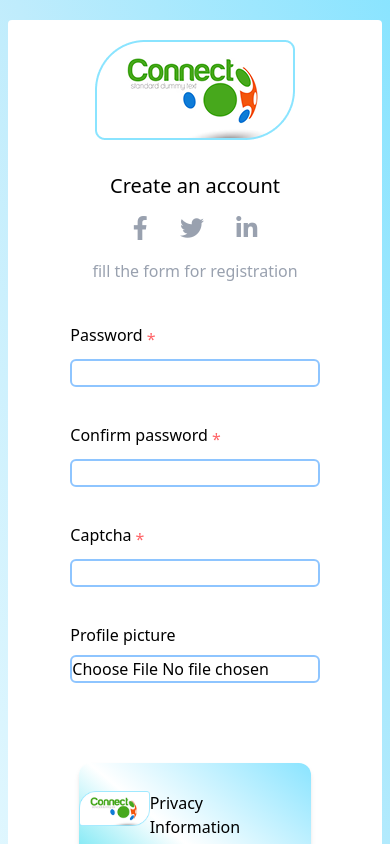
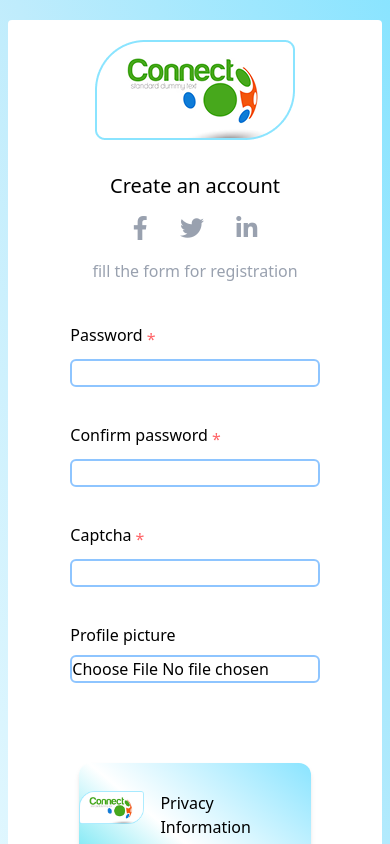
Before and after one commit to Heryakos-Technology/BIZEthio-frontend, a Vue app: page /next in a window 390 px wide. Shown: the top 844 px of the page. Built offline with nearby package versions, Linux system fonts and the light colour scheme.

Commit message:
corrections on responsiveness

```diff
--- a/src/views/Users/NextPage.vue
+++ b/src/views/Users/NextPage.vue
@@ -66,23 +66,23 @@
                   <input type="file" class="border-2 rounded-md border-blue-300 w-13/13 md:h-12 placeholder:text-sm">
               </div>
           </div>
-          <div style="background: linear-gradient(to bottom left, #8AE4FF 0%, #FFFFFF 48%, #00D2EA 98%);" class="rounded-xl shadow-md w-13/14 pb-5 mx-auto pt-7 pr-4 mt-20">
+          <div style="background: linear-gradient(to bottom left, #8AE4FF 0%, #FFFFFF 48%, #00D2EA 98%);" class="rounded-xl shadow-md w-13/14 pb-5  mx-auto pt-7 pr-4 mt-20 md:w-3/4">
       <div class="flex justify-between">
           <div class="w-1/3">
               <img src="/public/logo.png" alt="">
           </div>
-          <div class="">
+          <div class="md:w-2/3 ml-4">
               <p class="">Privacy Information</p>
           </div>
       </div>
       <div>
-  <p class="w-7/8 text-center mx-auto mt-4 text-sm">At [Business Name],
+  <p class="w-7/8 md:w-2/3 text-center mx-auto mt-4 text-sm">At [Business Name],
   we prioritize your privacy and
   are committed to protecting
   your personal information.</p>
       </div>
   </div>
-  <div class="flex mt-10" >
+  <div class="flex mt-10 md:w-1/2 md:mx-auto" >
     <div class="mr-2 ">
 
     <input type="checkbox" class="border border-cyan-300">
```
